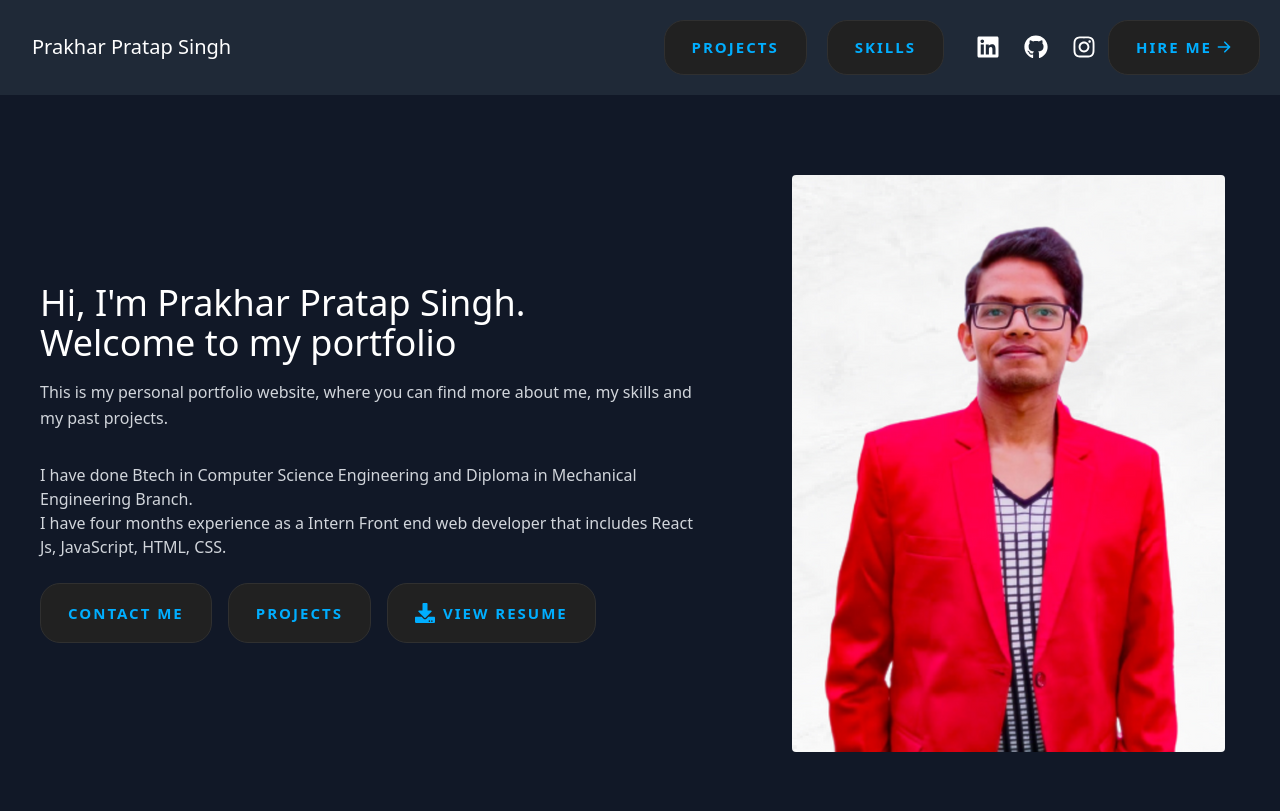
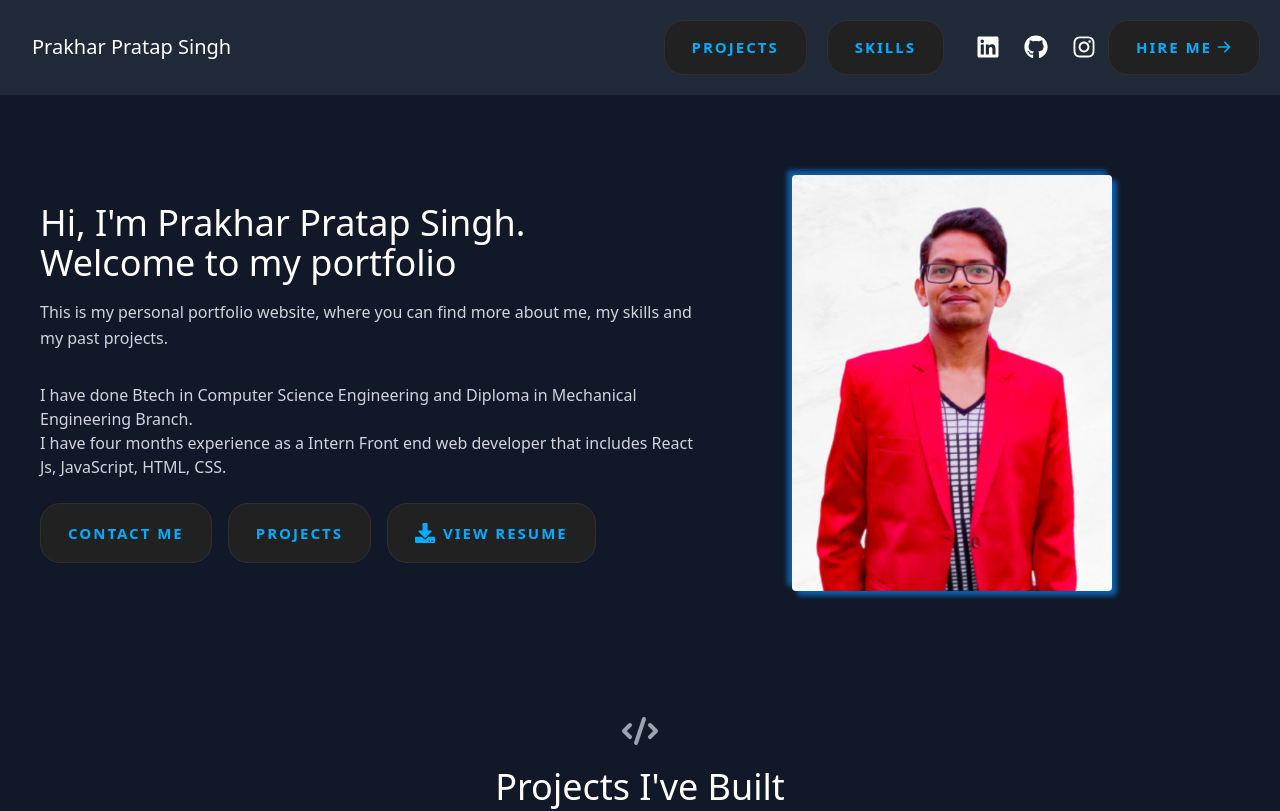
Before and after one commit to prakharpratap97/Prakhar-Pratap-Singh-Portfolio-by-using-reactjs-and-netlifly-main, a React (Create React App) app: page / in a window 1280 px wide. Shown: the top 811 px of the page. Built offline with nearby package versions, Linux system fonts and the light colour scheme.

Commit message:
image card

```diff
--- a/src/components/About.js
+++ b/src/components/About.js
@@ -43,7 +43,7 @@ export default function About() {
         </div>
         <div className="md:max-w-md md:w-1/2 w-5/6">
           <img
-            className="object-cover object-center rounded responsive-image"
+            className="object-cover object-center rounded responsive-image card"
             alt="hero"
             src="./Prakhar Pratap.png"
           />
--- a/src/data.js
+++ b/src/data.js
@@ -28,9 +28,9 @@ export const projects = [
   //   title: "Turtle Race Game",
   //   subtitle: "Python, Turtle Library",
   //   description:
-  //     "Lorem ipsum dolor sit amet consectetur adipisicing elit. Praesentium dolore rerum laborum iure enim sint nemo omnis voluptate exercitationem eius?",
-  //   image: "./project-4.gif",
-  //   link: "https://reactbootcamp.com",
+  //     "Turtles race game is a Python project that utilizes the turtle graphics library to create a fun and interactive game. The objective of the game is for players to select a turtle and race it to the finish line. ",
+  //   image: "./Turtle race.png",
+  //   link: "https://github.com/prakharpratap97/Turtle-Race-Game",
   // },
 ];
 
--- a/src/index.css
+++ b/src/index.css
@@ -139,3 +139,22 @@ border-radius: 8px;
 box-shadow: 2px 2px 2px 5px #9ae0f5;
 color: #fff;
   }
+
+
+
+
+  .card {
+    width: 20em;
+    height: 26em;
+    background-color: #ffffff;
+    box-shadow: .3em .3em .3em #0d5fac,
+                -.3em -.3em .3em #0d5fac;
+    transition: border-radius cubic-bezier(0.075, 0.82, 0.165, 1) 1s,
+                transform cubic-bezier(0.075, 0.82, 0.165, 1) 1s;
+  }
+
+  .card:hover {
+    border-bottom-right-radius: 5em;
+    border-top-left-radius: 5em;
+    transform: scale(1.05);
+  }
```
Also changed, not shown: public/Turtle race.png (added), public/project-4.gif (deleted).
